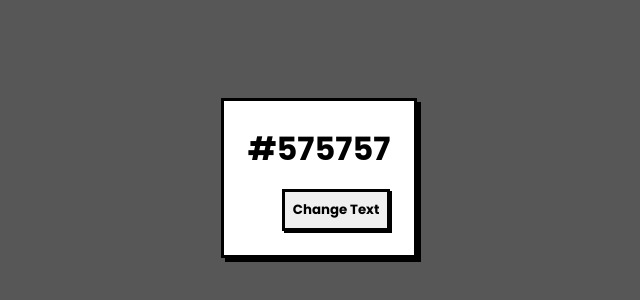
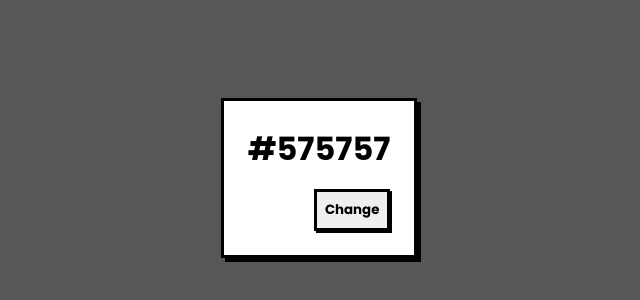
Before and after one commit to HelloImAron/2023-01-09-color_changer, a plain HTML site: page src/index.html in a window 1280 px wide. Shown: the part 222-522 px from the top of the page, without its empty margins (321-961 px from the left). Drawn offline with Linux system fonts and the light colour scheme.

Commit message:
changed placeholder text I forgot about

```diff
--- a/src/index.html
+++ b/src/index.html
@@ -24,7 +24,7 @@
         <div class="wrapper">
             <h1 class="color-code">#575757</h1>
             <div class="button-wrapper">
-                <button class="change-button">Change Text</button>
+                <button class="change-button">Change</button>
             </div>
         </div>
     </body>
```
